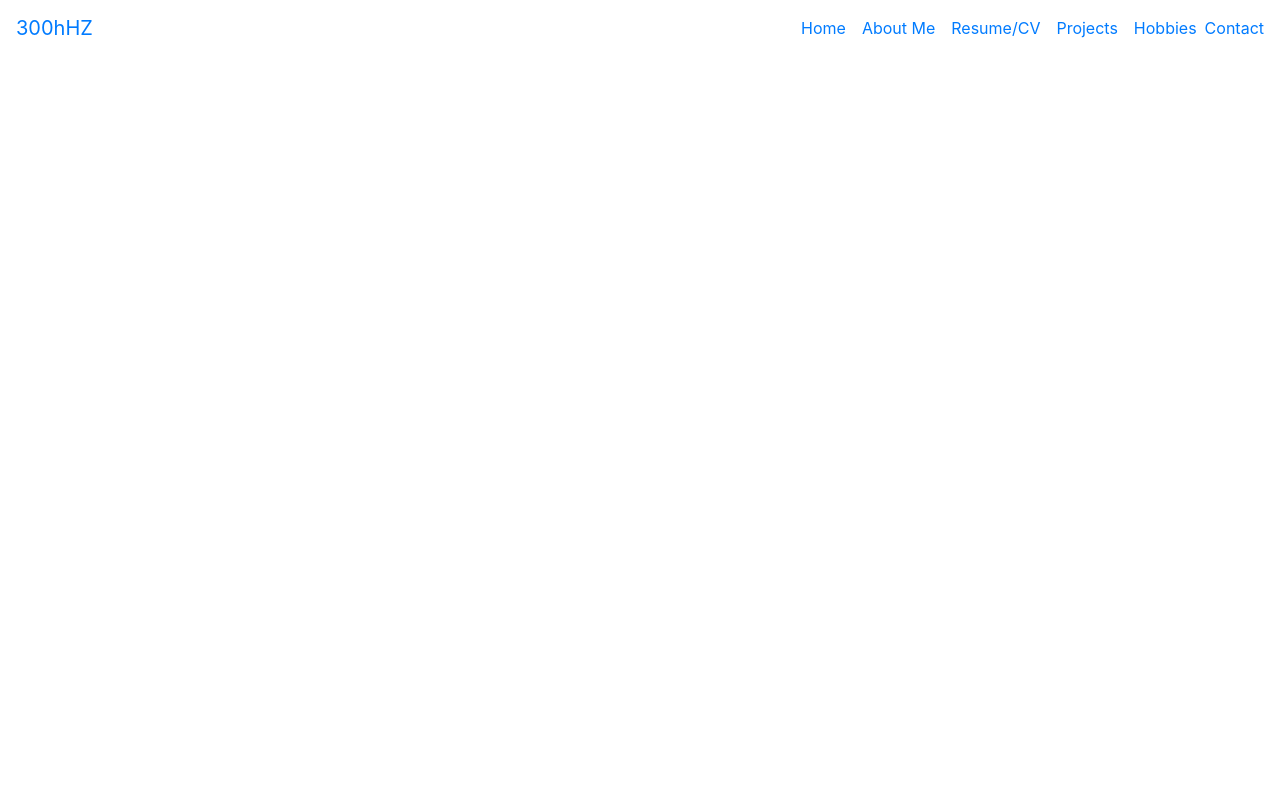
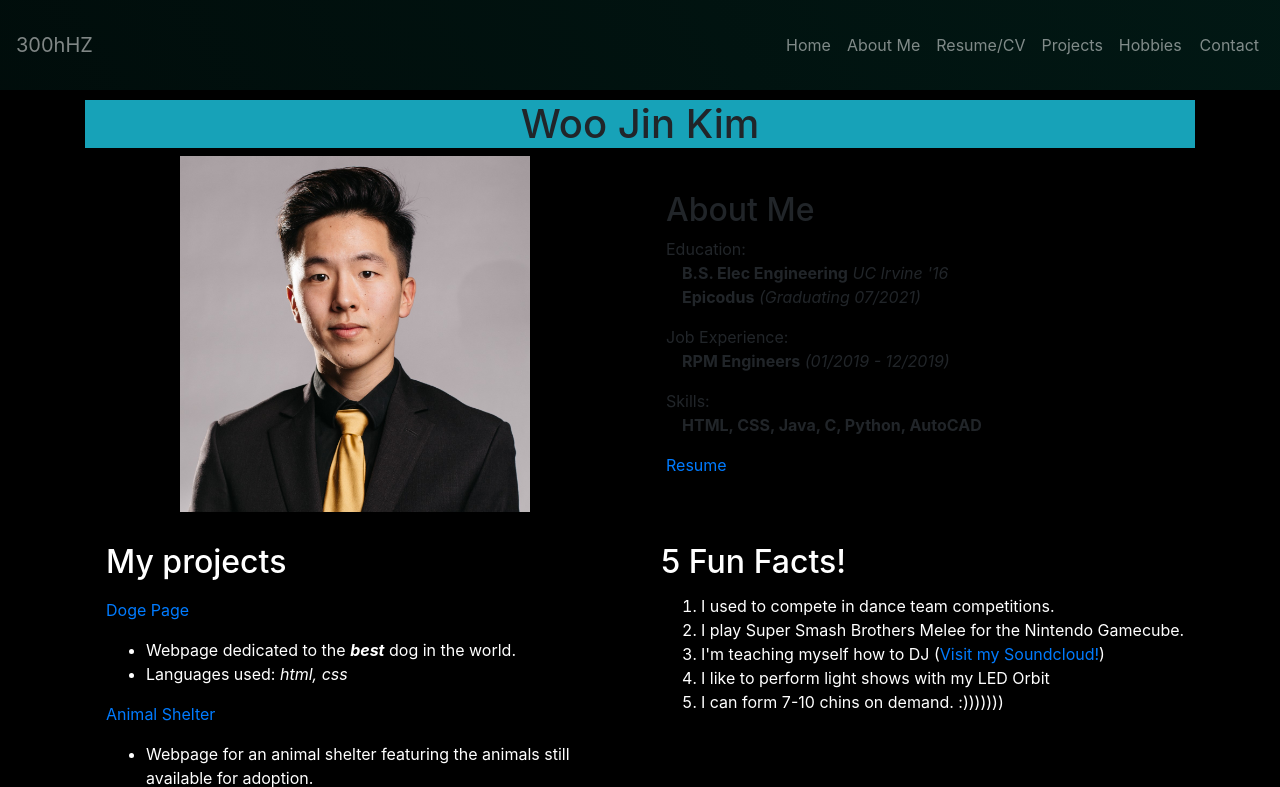
Before and after one commit to kimwoojin211/portfolio, a plain HTML site: page src/about.html in a window 1280 px wide. Shown: the top 787 px of the page. Drawn offline with nearby package versions, Linux system fonts and the light colour scheme.

Commit message:
i'm not sure what's going on anymore

```diff
--- a/src/about.html
+++ b/src/about.html
@@ -7,26 +7,29 @@
 <link rel="stylesheet" href="https://cdn.jsdelivr.net/npm/bootstrap@4.5.3/dist/css/bootstrap.min.css"
   integrity="sha384-TX8t27EcRE3e/ihU7zmQxVncDAy5uIKz4rEkgIXeMed4M0jlfIDPvg6uqKI2xXr2" crossorigin="anonymous">
 <link href='http://fonts.googleapis.com/css?family=Cookie' rel='stylesheet' type='text/css'>
+<link href="css/nav.css" rel="stylesheet">
 <link href="css/about.css" rel="stylesheet">
 <script src="https://code.jquery.com/jquery-3.5.1.min.js"
   integrity="sha256-9/aliU8dGd2tb6OSsuzixeV4y/faTqgFtohetphbbj0=" crossorigin="anonymous"></script>
 <script src="https://cdn.jsdelivr.net/npm/bootstrap@4.5.3/dist/js/bootstrap.bundle.min.js"
   integrity="sha384-ho+j7jyWK8fNQe+A12Hb8AhRq26LrZ/JpcUGGOn+Y7RsweNrtN/tE3MoK7ZeZDyx" crossorigin="anonymous"></script>
 <script src="js/about.js"></script>
+  <title>About Me</title>
 </head>
+
 <body>
   <script src="js/nav.js"></script>
   <div id="navbar"></div>
 </body>
 </html>
 
-<!--
+
   <div class="container">
     <div class="profile">
       <h1 class="bg-info">Woo Jin Kim</h1>
       <div class="row align-items-center">
         <div class="col-6">
-          <img src="img/headshot.jpg" alt="Woo Jin Kim">
+          <img src="./assets/images/headshot.jpg" alt="Woo Jin Kim">
         </div>
         <div class="col-6">
           <div class="box1">
@@ -127,4 +130,4 @@
     </div>
 
 
-  </div> -->
+  </div>
--- a/src/css/about.css
+++ b/src/css/about.css
@@ -1,3 +1,7 @@
+body{
+  background-color: black;
+}
+
 /* centers name, profile picture, and about me section*/
 .profile{
   margin: auto;
@@ -5,6 +9,7 @@
   width: 100%;
   margin-bottom: 10px;
   display: block;
+  margin-top: 100px;
 }
 
 
@@ -41,3 +46,8 @@
 .language{
   font-style: italic;
 }
+
+.card{
+  background-color: black;
+  color: white;
+}
--- a/src/css/hobbies.css
+++ b/src/css/hobbies.css
@@ -29,7 +29,6 @@ body {
     color: black;
     background: rgba(255, 30, 173, 0.75);
     padding: 0.5em;
-    transform: rotate(-90deg);
     transform-origin: 0% 0%;
     transition: all 0.5s ease-in-out;
     min-width: 100%;
```
Also changed, not shown: src/hobbies.html (+2 -2 lines), src/assets/images/music43.jpg, 1 other file.
